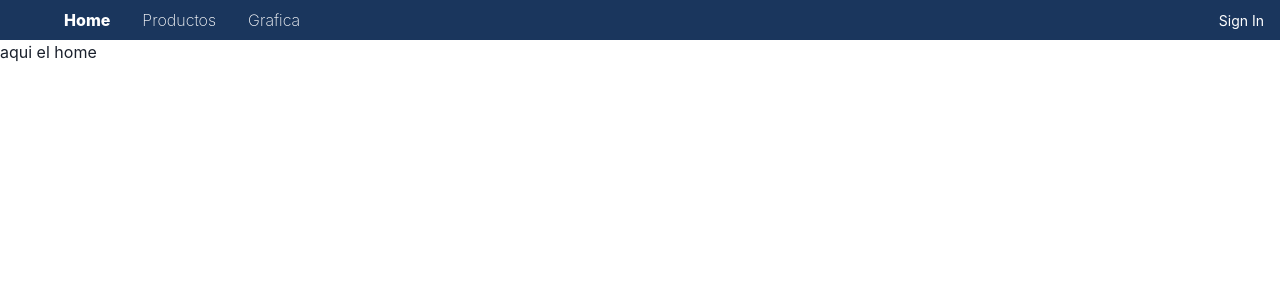
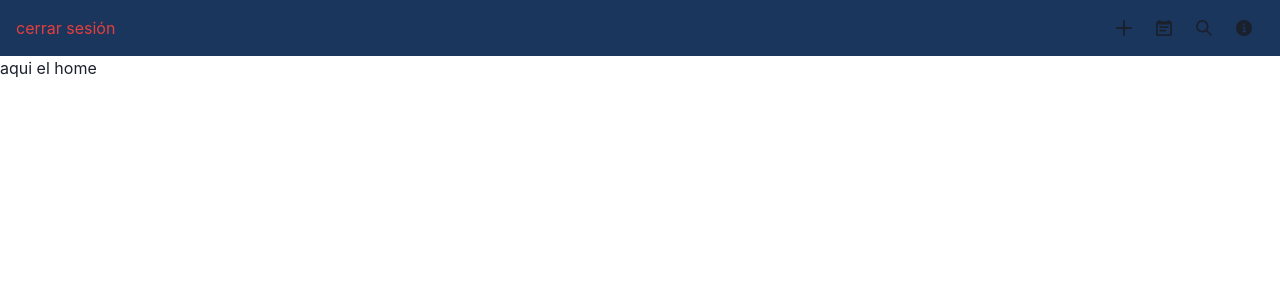
Before and after one commit to MarioGaytan/Gestor-de-inventario, a React (Vite) app: page / in a window 1280 px wide. Shown: the top 300 px of the page. Built offline with nearby package versions, Linux system fonts and the light colour scheme.

Commit message:
Jorge 10-09-24 botones navbar

```diff
--- a/package.json
+++ b/package.json
@@ -10,6 +10,7 @@
     "preview": "vite preview"
   },
   "dependencies": {
+    "@chakra-ui/icons": "^2.1.1",
     "@chakra-ui/react": "^2.8.2",
     "@emotion/react": "^11.13.3",
     "@emotion/styled": "^11.13.0",
--- a/src/components/Navbar.jsx
+++ b/src/components/Navbar.jsx
@@ -1,78 +1,46 @@
-import { Box, Flex, Text, Button, Stack, HStack, Image } from "@chakra-ui/react";
+import { Box, Flex, Button, IconButton } from "@chakra-ui/react";
 import { NavLink } from "react-router-dom";
-//prueba de git
+import { AddIcon, SearchIcon, CalendarIcon, InfoIcon } from '@chakra-ui/icons'; // Usa solo íconos de Chakra
+
 export default function Navbar() {
   return (
     <Box>
       <Flex bg={"blue.900"} color={"white"} py={2} px={4} align={"center"}>
-        <Flex flex={1} justify={"start"}>
-          {/* Para colocar un logo*/}
+        <Button as={NavLink} to={"/signin"} color="red.500" fontWeight={400} variant={"link"}>
+          cerrar sesión
+        </Button>
 
-          {/* Para los NavLinks*/}
-          <Flex display={"flex"} ml={10}>
-            <DesktopNav />
-          </Flex>
+        <Flex ml="auto">
+          <IconButton
+            as={NavLink}
+            to={"/productos"}
+            aria-label="Agregar"
+            icon={<AddIcon />}
+            variant={"ghost"}
+          />
+          <IconButton
+            as={NavLink}
+
+            aria-label="Carrito de compras"
+            icon={<CalendarIcon />}  // Usando CalendarIcon temporalmente
+            variant={"ghost"}
+          />
+          <IconButton
+            as={NavLink}
+
+            aria-label="Buscar"
+            icon={<SearchIcon />}
+            variant={"ghost"}
+          />
+          <IconButton
+            as={NavLink}
+            to={"/graficas"}
+            aria-label="Gráfica"
+            icon={<InfoIcon />}
+            variant={"ghost"}
+          />
         </Flex>
-
-        <HStack justify={"flex-end"} spacing={6}>
-          <Button
-            as={NavLink}
-            to={"/signin"}
-            fontSize={"sm"}
-            color={"white"}
-            fontWeight={400}
-            variant={"link"}
-          >
-            Sign In
-          </Button>
-        </HStack>
       </Flex>
     </Box>
   );
 }
-
-const DesktopNav = () => {
-  return (
-    <Stack direction={"row"} spacing={4}>
-      {NAV_ITEMS.map((navItem) => (
-        <Box key={navItem.label}>
-          <NavLink
-            to={navItem.href ?? "#"}
-            style={({ isActive }) =>
-              isActive
-                ? {
-                    padding: "8px",
-                    fontSize: "sm",
-                    fontWeight: 800,
-                    color: "white",
-                  }
-                : {
-                    padding: "8px",
-                    fontSize: "sm",
-                    fontWeight: 200,
-                    color: "white",
-                  }
-            }
-          >
-            {navItem.label}
-          </NavLink>
-        </Box>
-      ))}
-    </Stack>
-  );
-};
-
-const NAV_ITEMS = [
-  {
-    label: "Home",
-    href: "/",
-  },
-  {
-    label: "Productos",
-    href: "/productos",
-  },
-  {
-    label: "Grafica",
-    href: "/graficas",
-  },
-];
```
Also changed, not shown: 1 other file (tests, documents, lock files or other folders).
